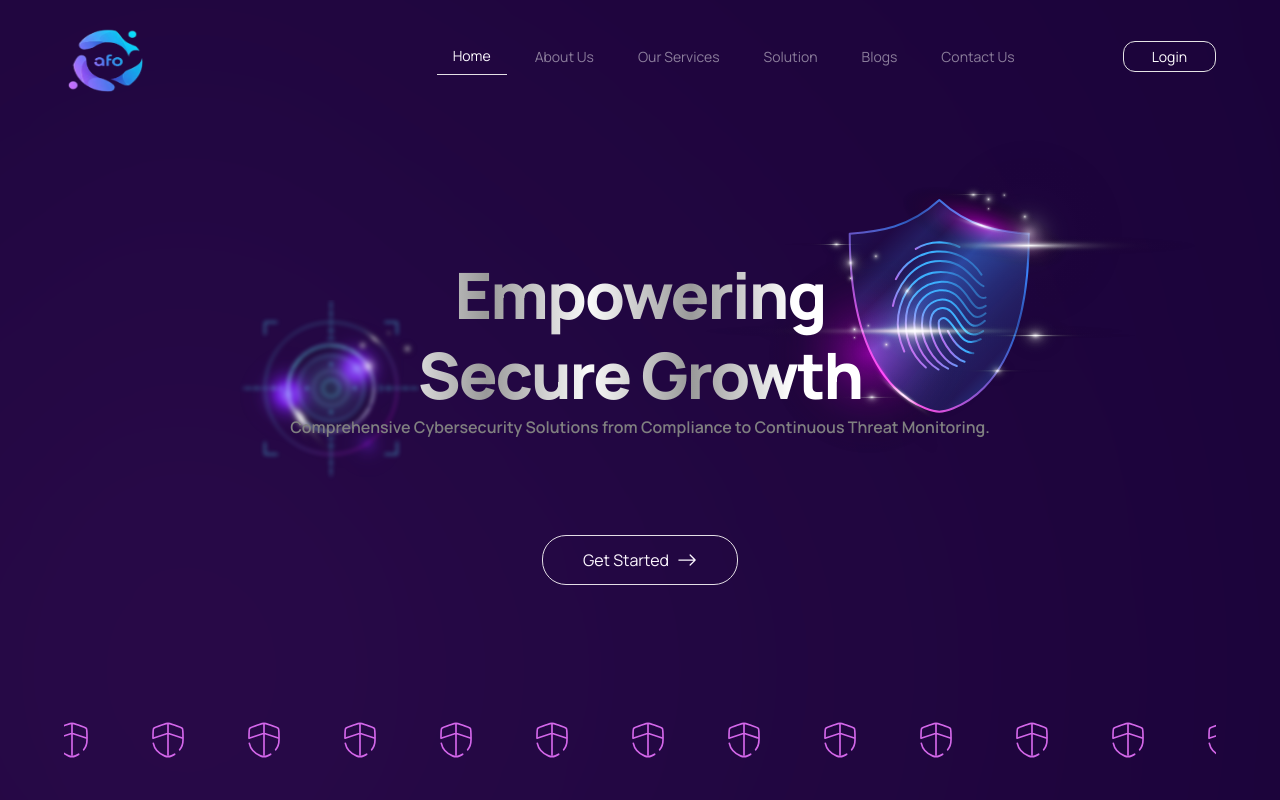
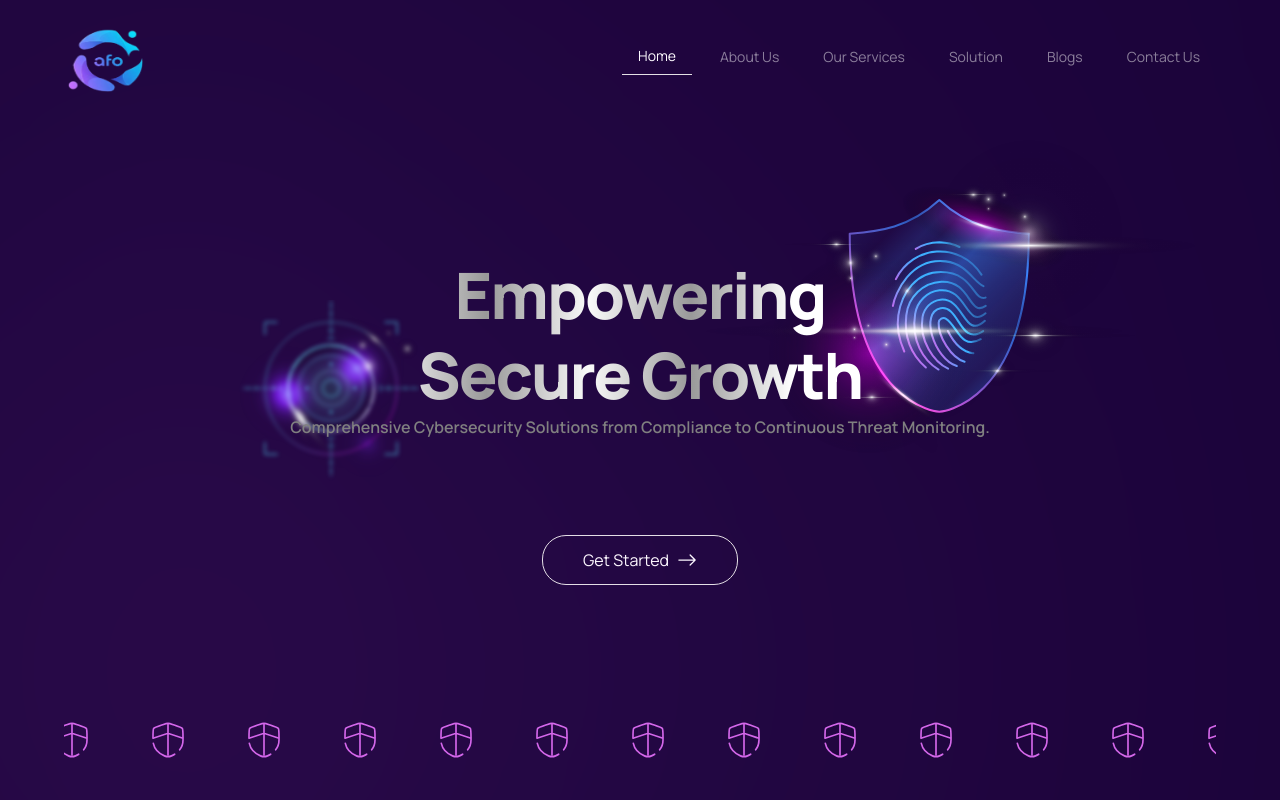
Before and after one commit to Pelumiii1/afocyber, a Next.js app: page / in a window 1280 px wide. Shown: the top 800 px of the page. Built offline with nearby package versions, Linux system fonts and the light colour scheme.

Commit message:
removed login from landing page

```diff
--- a/src/components/landingpage/layout/NavLinks.tsx
+++ b/src/components/landingpage/layout/NavLinks.tsx
@@ -41,12 +41,12 @@ const NavLinks = () => {
       <Link href={"/contact-us"} className="text-[#FAFAFA80] pb-2 px-1 lg:px-4">
         Contact Us
       </Link>
-      <Link
-        href={"/login"}
-        className="text-white px-7 py-1 mb-2 border rounded-xl lg:ml-20"
-      >
-        Login
-      </Link>
+      {/*<Link*/}
+      {/*  href={"/login"}*/}
+      {/*  className="text-white px-7 py-1 mb-2 border rounded-xl lg:ml-20"*/}
+      {/*>*/}
+      {/*  Login*/}
+      {/*</Link>*/}
     </ul>
   );
 };
```
